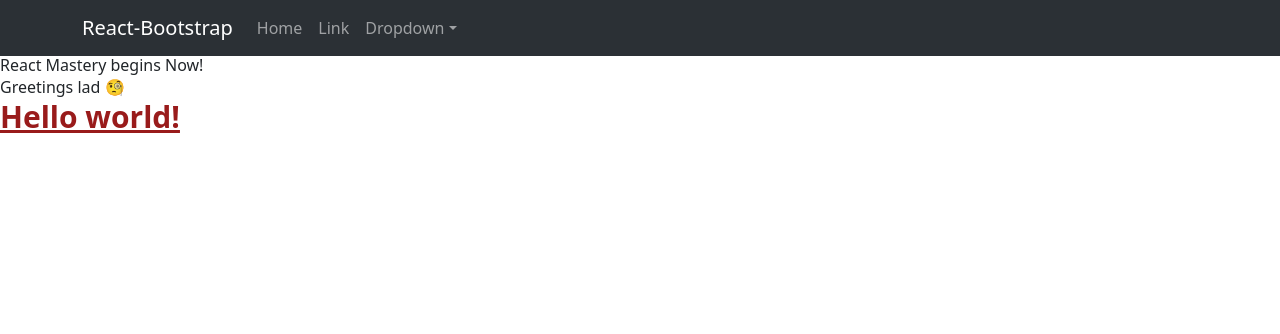
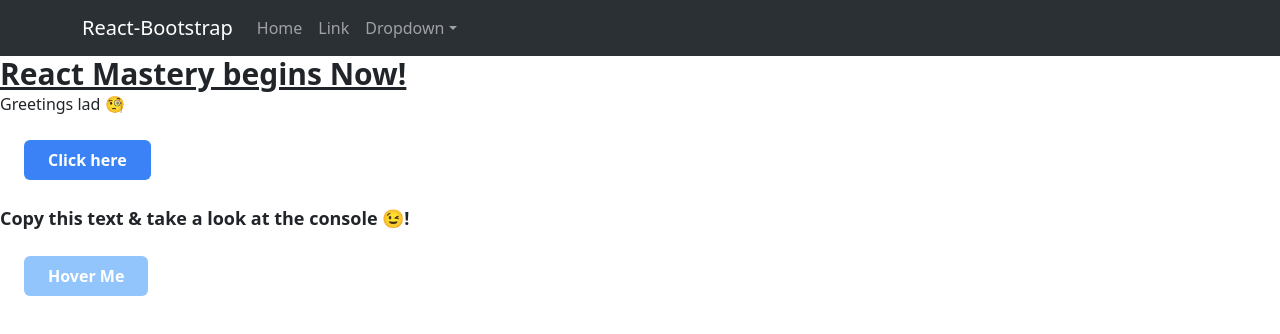
Before and after one commit to ckiroshan/reactapp, a React (Create React App) app: page / in a window 1280 px wide. Shown: the top 334 px of the page. Built offline with nearby package versions, Linux system fonts and the light colour scheme.

Commit message:
Implemented React events on <button> & <p> elements.

```diff
--- a/src/App.js
+++ b/src/App.js
@@ -1,14 +1,14 @@
 import Navigationbar from "./components/bootstrap/Navigationbar";
 import Greetings from "./components/Greetings";
-
+import Events from "./components/minicomponents/Events";
 
 function App() {
   return (
     <>
       <Navigationbar />
-      <h1>React Mastery begins Now!</h1>
+      <h1 className="text-3xl font-bold underline">React Mastery begins Now!</h1>
       <Greetings />
-      <h2 className="text-3xl font-bold underline text-red-800">Hello world!</h2>
+      <Events />
     </>
   );
 }
--- /dev/null
+++ b/src/components/minicomponents/Events.jsx
@@ -0,0 +1,27 @@
+const Events = () => {
+  const handleClick = (a, b) => {
+    console.log(a + b);
+  };
+
+  const copyHandler = () => {
+    console.log("Text copied!");
+  };
+
+  const moveHandler = () => {
+    console.log("You hovered over the button!");
+  };
+
+  return (
+    <>
+      <button className="bg-blue-500 hover:bg-blue-700 text-white font-bold py-2 px-4 m-4 rounded" onClick={() => handleClick(2, 2)}>
+        Click here
+      </button>
+      <h3 className="text-lg font-bold" onCopy={copyHandler}>
+        Copy this text & take a look at the console 😉!
+      </h3>
+      <button className="bg-blue-300 hover:bg-blue-400 text-white font-bold py-2 px-4 m-4 rounded" onMouseMove={moveHandler}>Hover Me</button>
+    </>
+  );
+};
+
+export default Events;
```
